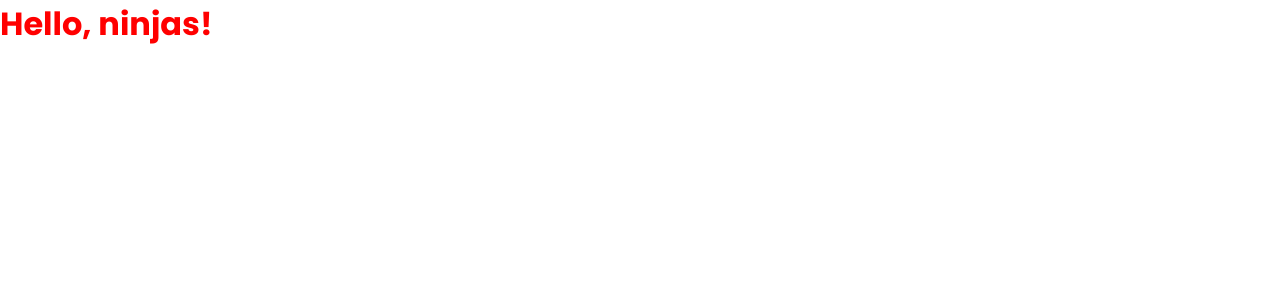
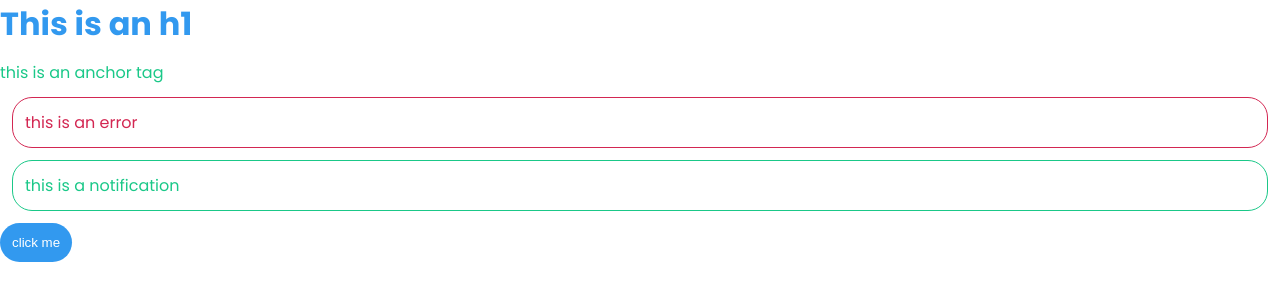
Before and after one commit to yuliia-anisimova/complete-sass-tutorial, a website: page index.html in a window 1280 px wide. Drawn offline with Linux system fonts and the light colour scheme.

Commit message:
Complete lesson 3
Add variables for basic values

```diff
--- a/index.html
+++ b/index.html
@@ -7,6 +7,10 @@
   <link rel="stylesheet" href="./css/index.css">
 </head>
 <body>
-  <h1><a href="#">Hello, ninjas!</a></h1>
+    <h1>This is an h1</h1>
+    <a href="#">this is an anchor tag</a>
+    <p class="error">this is an error</p>
+    <p class="notification">this is a notification</p>
+    <button>click me</button>
 </body>
 </html>
--- a/index.scss
+++ b/index.scss
@@ -1,4 +1,19 @@
 @import url("https://fonts.googleapis.com/css2?family=Poppins:ital,wght@0,100;0,200;0,300;0,400;0,500;0,600;0,700;0,800;0,900;1,100;1,200;1,300;1,400;1,500;1,600;1,700;1,800;1,900&display=swap");
+
+
+// theme colors
+$primary: #3299ef;
+$secondary: #1ac888;
+$error: #d32752;
+$info: #f6c31c;
+
+// spacing
+$base-padding: 0.75rem;
+$base-margin: 0.75rem;
+
+// borders
+$base-border-thickness: 1px;
+$base-border-radius: 20px;
 
 /* reset styles */
 
@@ -30,7 +45,34 @@ img {
 }
 
 h1 {
-  a {
-    color: red;
-  }
+  color: $primary;
+  margin-bottom: $base-margin;
 }
+
+a {
+  color: $secondary;
+}
+
+button {
+  color: white;
+  border: 0;
+  background-color: $primary;
+  border-radius: $base-border-radius;
+  padding: $base-padding;
+}
+
+.error {
+  color: $error;
+  margin: $base-margin;
+  padding: $base-padding;
+  border-radius: $base-border-radius;
+  border: $base-border-thickness solid $error;
+}
+
+.notification {
+  color: $secondary;
+  margin: $base-margin;
+  padding: $base-padding;
+  border-radius: $base-border-radius;
+  border: $base-border-thickness solid $secondary;
+}
```
Also changed, not shown: css/index.css.
